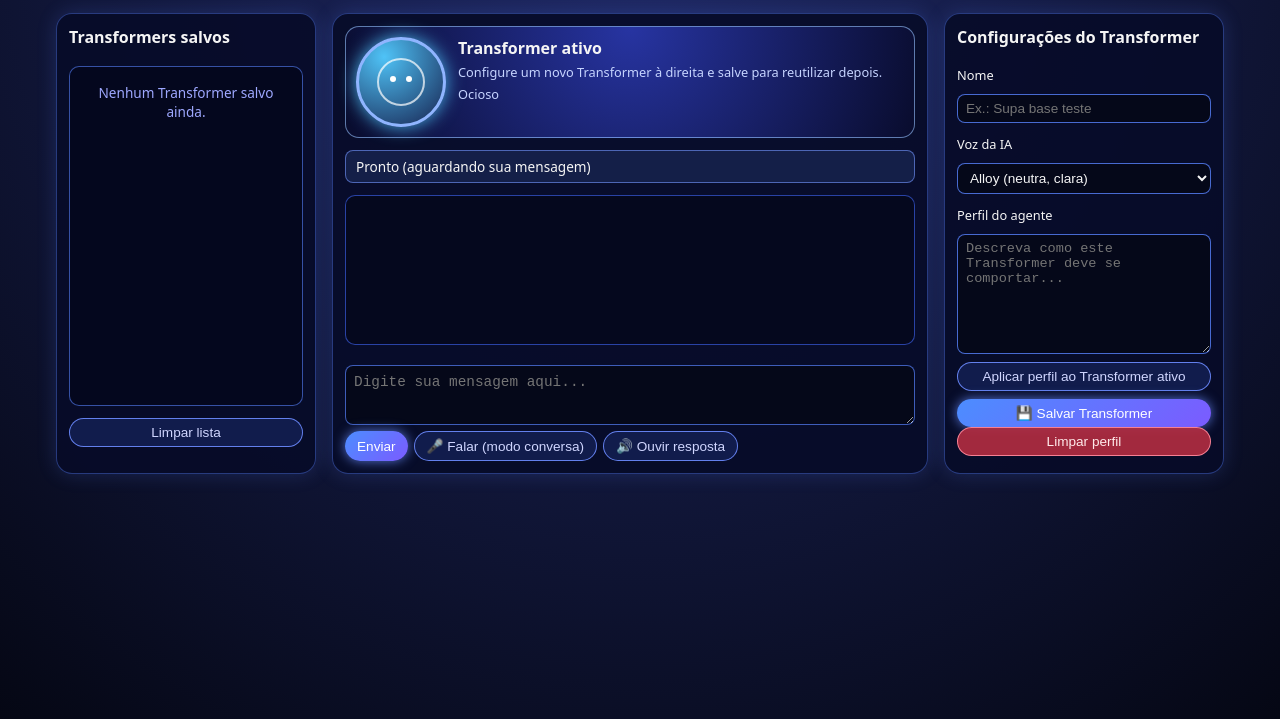
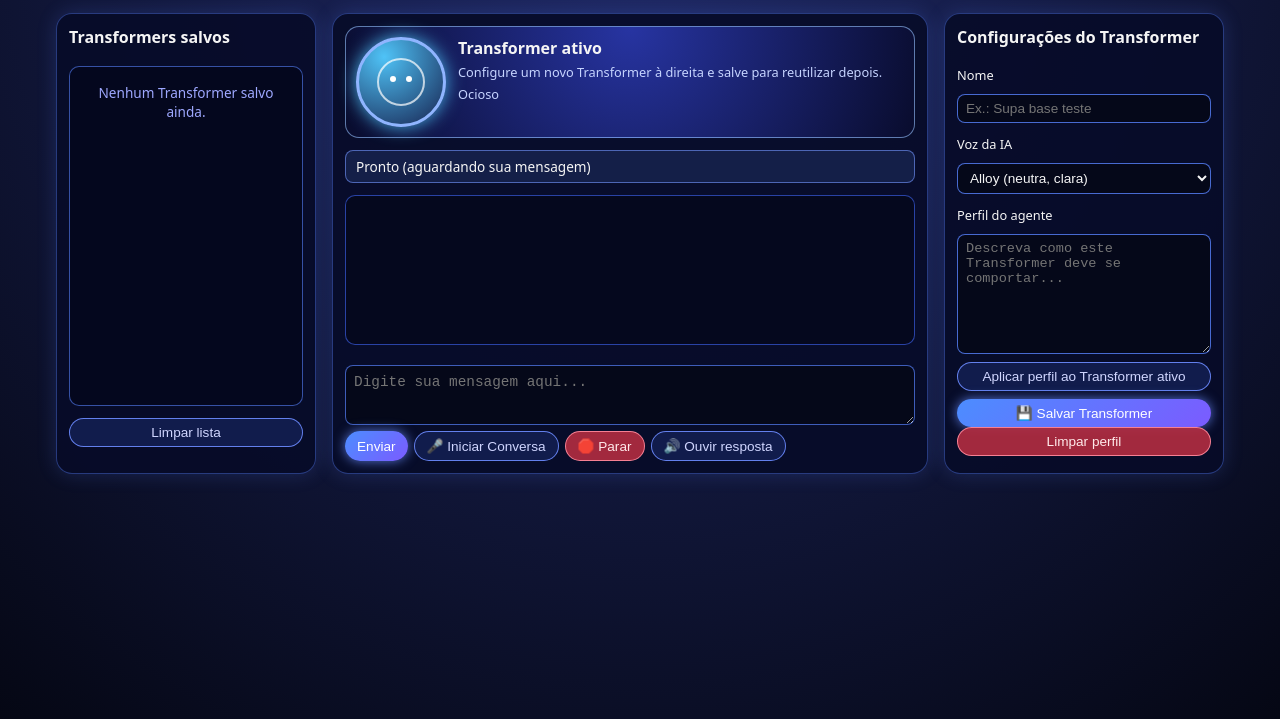
Before and after one commit to SidineiMarcelo/ia-transformers, a plain HTML site: page index.html in a window 1280 px wide. Shown: the part 81-800 px from the top of the page. Drawn offline with Linux system fonts and the light colour scheme.

Commit message:
Update index.html

```diff
--- a/index.html
+++ b/index.html
@@ -57,15 +57,25 @@
               id="entradaTexto"
               placeholder="Digite sua mensagem aqui..."
             ></textarea>
+
+            <!-- ATUALIZADO: Botões separados para Iniciar e Parar conversa -->
             <div class="botoes-chat">
               <button id="enviarBtn" class="btn primario">Enviar</button>
-              <button id="falarBtn" class="btn secundario">
-                🎤 Falar (modo conversa)
+
+              <button id="iniciarConversaBtn" class="btn secundario">
+                🎤 Iniciar Conversa
               </button>
+
+              <button id="pararConversaBtn" class="btn perigo" disabled>
+                🛑 Parar
+              </button>
+
               <button id="lerBtn" class="btn secundario">
                 🔊 Ouvir resposta
               </button>
             </div>
+            <!-- FIM DA ATUALIZAÇÃO -->
+
           </div>
         </section>
 
```
